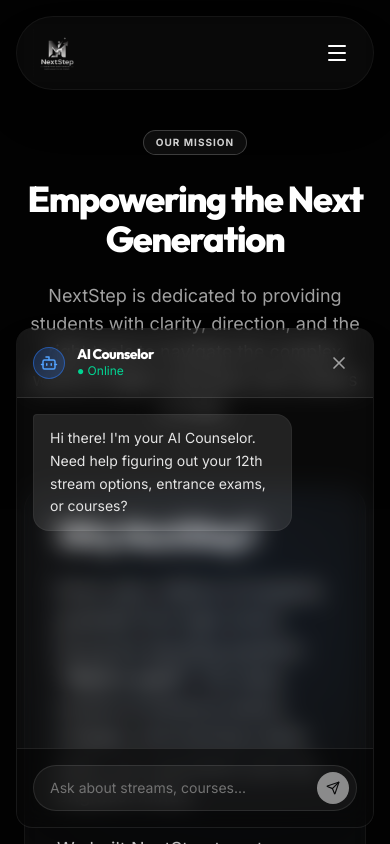
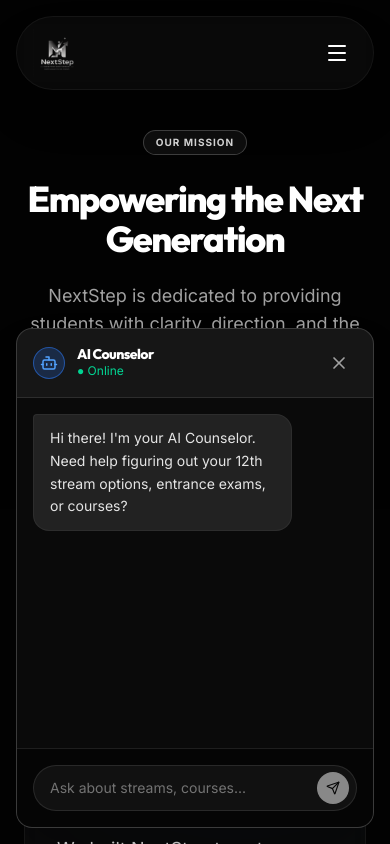
Before and after one commit to mfaayis/aetherzen-space, a Next.js app: page /about in a window 390 px wide. Both pictures are taken after a click on the button 346 px from the left and 800 px from the top of the page. Shown: the top 844 px of the page. Built offline with nearby package versions, Linux system fonts and the light colour scheme.

Commit message:
fix: make AIChat background solid for mobile readability and fix cursor bug

```diff
--- a/src/components/ui/AIChat.tsx
+++ b/src/components/ui/AIChat.tsx
@@ -65,7 +65,7 @@ export function AIChat() {
             whileHover={{ scale: 1.1 }}
             whileTap={{ scale: 0.9 }}
             onClick={() => setIsOpen(true)}
-            className="fixed bottom-4 md:bottom-6 right-4 md:right-6 z-[100] w-14 h-14 md:w-16 md:h-16 bg-white text-black rounded-full shadow-2xl flex items-center justify-center cursor-none group border border-white/20"
+            className="fixed bottom-4 md:bottom-6 right-4 md:right-6 z-[100] w-14 h-14 md:w-16 md:h-16 bg-white text-black rounded-full shadow-2xl flex items-center justify-center cursor-pointer group border border-white/20"
           >
             <MessageSquare size={24} className="md:w-7 md:h-7 group-hover:rotate-12 transition-transform" />
           </motion.button>
@@ -79,7 +79,7 @@ export function AIChat() {
             animate={{ opacity: 1, y: 0, scale: 1 }}
             exit={{ opacity: 0, y: 50, scale: 0.9 }}
             transition={{ type: "spring", stiffness: 300, damping: 25 }}
-            className="fixed bottom-4 md:bottom-6 right-4 md:right-6 z-[100] w-[calc(100vw-2rem)] md:w-[400px] h-[500px] md:h-[550px] max-h-[80vh] glass-panel bg-black/80 rounded-2xl border border-white/20 shadow-2xl flex flex-col overflow-hidden"
+            className="fixed bottom-4 md:bottom-6 right-4 md:right-6 z-[100] w-[calc(100vw-2rem)] md:w-[400px] h-[500px] md:h-[550px] max-h-[80vh] bg-neutral-950 rounded-2xl border border-white/20 shadow-2xl flex flex-col overflow-hidden"
           >
             {/* Header */}
             <div className="p-4 border-b border-white/10 flex justify-between items-center bg-white/5">
```
